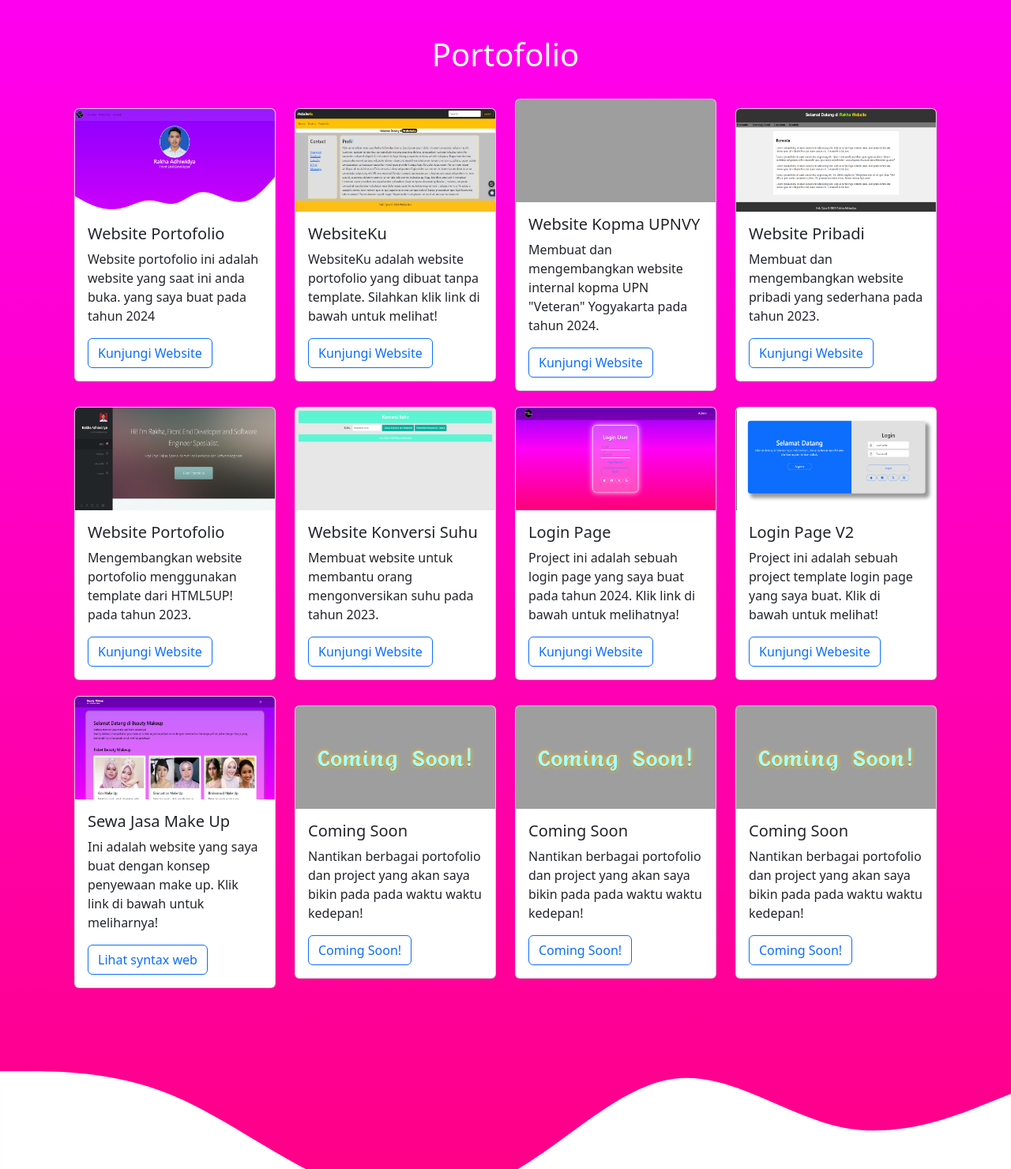
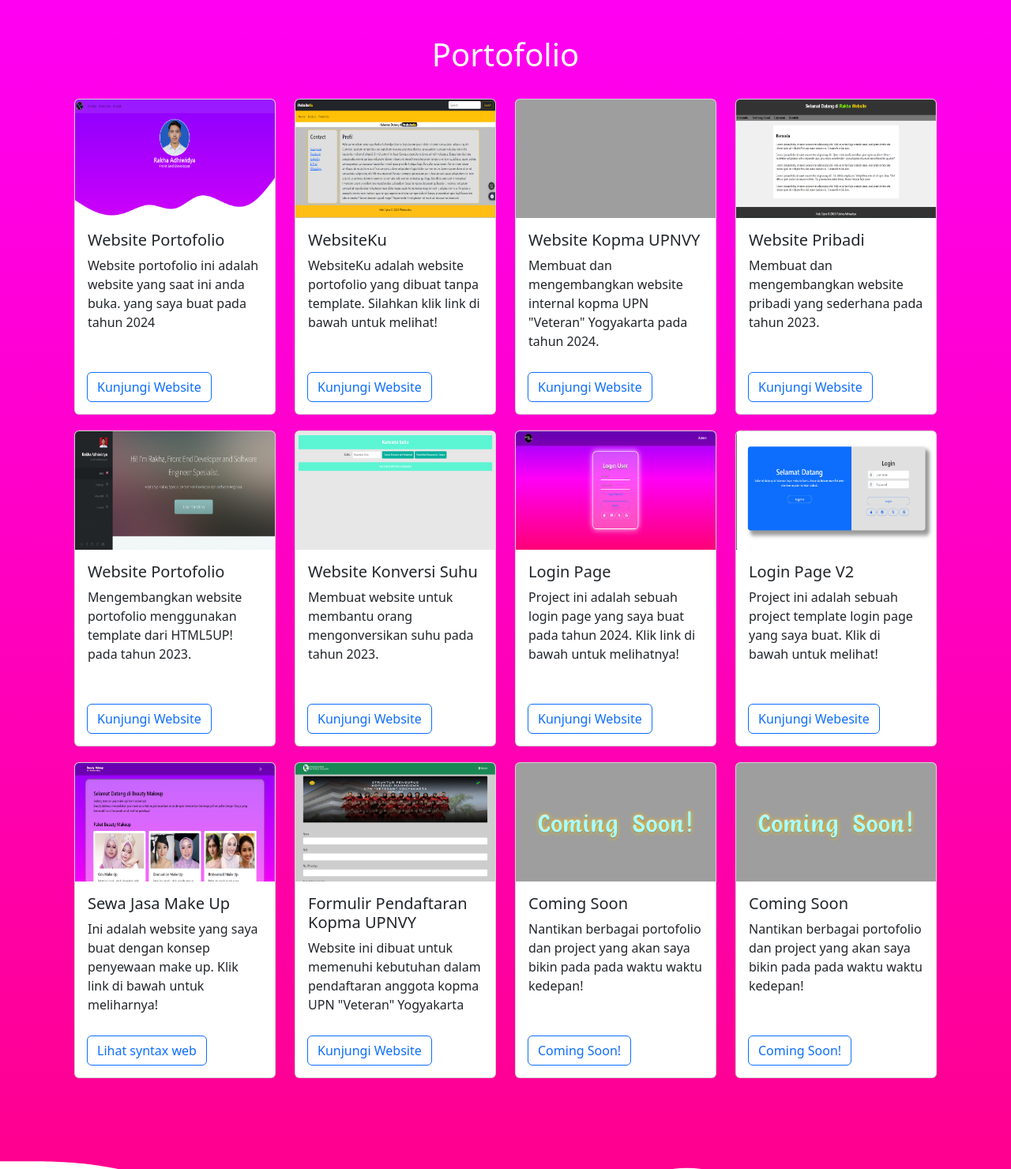
Before and after one commit to Radhiwidya/PortofolioKu, a plain HTML site: page index.html in a window 1280 px wide. Shown: the part 1320-2800 px from the top of the page at 79% size. Drawn offline with nearby package versions, Linux system fonts and the light colour scheme; grey boxes are pictures that could not be loaded.

Commit message:
Update index.html

```diff
--- a/index.html
+++ b/index.html
@@ -33,6 +33,9 @@
           </li>
           <li class="nav-item">
             <a class="nav-link" href="#kontak">Kontak</a>
+          </li>
+          <li class="nav-item">
+            <a class="nav-link" href="#">Unduh CV</a>
           </li>
         </ul>
       </div>
@@ -155,140 +158,151 @@
       <div class="container">
         <div class="row">
           <div class="col-sm-3 kartu">
-            <div class="card" style="width: 17rem;">
-              <img src="assets/images/Portofolio6.png" class="card-img-top" alt="..." height="130px">
+            <div class="card" style="width: 17rem; height:25rem;">
+              <img src="assets/images/Portofolio6.png" class="card-img-top" alt="..." height="150px">
               <div class="card-body">
                 <h5 class="card-title">Website Portofolio</h5>
                 <p class="card-text">Website portofolio ini adalah website yang saat ini anda buka. yang saya buat pada
                   tahun 2024</p>
                 <a href="https://radhiwidya.github.io/PortofolioKu/" target="_blank"
-                  class="btn btn-outline-primary">Kunjungi Website</a>
+                  class="btn btn-outline-primary position-absolute bottom-0 start-0" style="margin: 15px;">Kunjungi
+                  Website</a>
               </div>
             </div>
           </div>
           <div class="col-sm-3 kartu">
-            <div class="card" style="width: 17rem;">
-              <img src="assets/images/Portofolio.png" class="card-img-top" alt="..." height="130px">
+            <div class="card" style="width: 17rem; height:25rem;">
+              <img src="assets/images/Portofolio.png" class="card-img-top" alt="..." height="150px">
               <div class="card-body">
                 <h5 class="card-title">WebsiteKu</h5>
                 <p class="card-text">WebsiteKu adalah website portofolio yang dibuat tanpa template. Silahkan klik link
                   di bawah untuk melihat!</p>
                 <a href="https://radhiwidya.github.io/portofolio2/" target="_blank"
-                  class="btn btn-outline-primary">Kunjungi Website</a>
+                  class="btn btn-outline-primary position-absolute bottom-0 start-0" style="margin: 15px;">Kunjungi
+                  Website</a>
               </div>
             </div>
           </div>
           <div class="col-sm-3 kartu">
-            <div class="card" style="width: 17rem;">
-              <img src="assets/images/Portofolio1.png" class="card-img-top" alt="..." height="130px">
+            <div class="card" style="width: 17rem; height:25rem;">
+              <img src="assets/images/Portofolio1.png" class="card-img-top" alt="..." height="150px">
               <div class="card-body">
                 <h5 class="card-title">Website Kopma UPNVY</h5>
                 <p class="card-text">Membuat dan mengembangkan website internal kopma UPN "Veteran" Yogyakarta pada
                   tahun 2024.</p>
-                <a href="#" class="btn btn-outline-primary">Kunjungi Website</a>
+                <a href="#" class="btn btn-outline-primary position-absolute bottom-0 start-0"
+                  style="margin: 15px;">Kunjungi Website</a>
               </div>
             </div>
           </div>
           <div class="col-sm-3 kartu">
-            <div class="card" style="width: 17rem;">
-              <img src="assets/images/Portofolio2.png" class="card-img-top" alt="..." height="130px">
+            <div class="card" style="width: 17rem; height:25rem;">
+              <img src="assets/images/Portofolio2.png" class="card-img-top" alt="..." height="150px">
               <div class="card-body">
                 <h5 class="card-title">Website Pribadi</h5>
                 <p class="card-text">Membuat dan mengembangkan website pribadi yang sederhana pada tahun 2023.</p>
                 <a href="https://radhiwidya.github.io/website1/" target="_blank"
-                  class="btn btn-outline-primary">Kunjungi Website</a>
+                  class="btn btn-outline-primary position-absolute bottom-0 start-0" style="margin: 15px;">Kunjungi
+                  Website</a>
               </div>
             </div>
           </div>
           <div class="col-sm-3 kartu">
-            <div class="card" style="width: 17rem;">
-              <img src="assets/images/Portofolio3.png" class="card-img-top" alt="..." height="130px">
+            <div class="card" style="width: 17rem; height:25rem;">
+              <img src="assets/images/Portofolio3.png" class="card-img-top" alt="..." height="150px">
               <div class="card-body">
                 <h5 class="card-title">Website Portofolio</h5>
                 <p class="card-text">Mengembangkan website portofolio menggunakan template dari HTML5UP! pada tahun
                   2023.</p>
                 <a href="https://radhiwidya.github.io/portofolio1/" target="_blank"
-                  class="btn btn-outline-primary">Kunjungi Website</a>
+                  class="btn btn-outline-primary position-absolute bottom-0 start-0" style="margin: 15px;">Kunjungi
+                  Website</a>
               </div>
             </div>
           </div>
           <div class="col-sm-3 kartu">
-            <div class="card" style="width: 17rem;">
-              <img src="assets/images/Portofolio4.png" class="card-img-top" alt="..." height="130px">
+            <div class="card" style="width: 17rem; height:25rem;">
+              <img src="assets/images/Portofolio4.png" class="card-img-top" alt="..." height="150px">
               <div class="card-body">
                 <h5 class="card-title">Website Konversi Suhu</h5>
                 <p class="card-text">Membuat website untuk membantu orang mengonversikan suhu pada tahun 2023.</p>
                 <a href="https://radhiwidya.github.io/konversi-suhu/" target="_blank"
-                  class="btn btn-outline-primary">Kunjungi Website</a>
+                  class="btn btn-outline-primary position-absolute bottom-0 start-0" style="margin: 15px;">Kunjungi
+                  Website</a>
               </div>
             </div>
           </div>
           <div class="col-sm-3 kartu">
-            <div class="card" style="width: 17rem;">
-              <img src="assets/images/Portofolio7.png" class="card-img-top" alt="..." height="130px">
+            <div class="card" style="width: 17rem; height:25rem;">
+              <img src="assets/images/Portofolio7.png" class="card-img-top" alt="..." height="150px">
               <div class="card-body">
                 <h5 class="card-title">Login Page</h5>
                 <p class="card-text">Project ini adalah sebuah login page yang saya buat pada tahun 2024. Klik link di
                   bawah untuk melihatnya!</p>
                 <a href="https://radhiwidya.github.io/Login-Page/assets/pages/admin.html" target="_blank"
-                  class="btn btn-outline-primary">Kunjungi Website</a>
+                  class="btn btn-outline-primary position-absolute bottom-0 start-0" style="margin: 15px;">Kunjungi
+                  Website</a>
               </div>
             </div>
           </div>
           <div class="col-sm-3 kartu">
-            <div class="card" style="width: 17rem;">
-              <img src="assets/images/Portofolio8.png" class="card-img-top" alt="Login Page V2" height="130px">
+            <div class="card" style="width: 17rem; height:25rem;">
+              <img src="assets/images/Portofolio8.png" class="card-img-top" alt="Login Page V2" height="150px">
               <div class="card-body">
                 <h5 class="card-title">Login Page V2</h5>
                 <p class="card-text">Project ini adalah sebuah project template login page yang saya buat. Klik di bawah
                   untuk melihat!</p>
                 <a href="https://radhiwidya.github.io/LoginPageV2/" target="_blank"
-                  class="btn btn-outline-primary">Kunjungi Webesite</a>
+                  class="btn btn-outline-primary position-absolute bottom-0 start-0" style="margin: 15px;">Kunjungi
+                  Webesite</a>
               </div>
             </div>
           </div>
           <div class="col-sm-3 kartu">
-            <div class="card" style="width: 17rem;">
-              <img src="assets/images/Portofolio9.png" class="card-img-top" alt="..." height="130px">
+            <div class="card" style="width: 17rem; height:25rem;">
+              <img src="assets/images/Portofolio9.png" class="card-img-top" alt="..." height="150px">
               <div class="card-body">
                 <h5 class="card-title">Sewa Jasa Make Up</h5>
                 <p class="card-text">Ini adalah website yang saya buat dengan konsep penyewaan make up. Klik link di
                   bawah untuk meliharnya!</p>
                 <a href="https://github.com/Radhiwidya/TA_JasaMakeUp" target="_blank"
-                  class="btn btn-outline-primary">Lihat syntax web</a>
+                  class="btn btn-outline-primary position-absolute bottom-0 start-0" style="margin: 15px;">Lihat syntax
+                  web</a>
               </div>
             </div>
           </div>
           <div class="col-sm-3 kartu">
-            <div class="card" style="width: 17rem;">
-              <img src="assets/images/Portofolio5.jpeg" class="card-img-top" alt="..." height="130px">
+            <div class="card" style="width: 17rem; height:25rem;">
+              <img src="assets/images/Portofolio10.png" class="card-img-top" alt="..." height="150px">
+              <div class="card-body">
+                <h5 class="card-title">Formulir Pendaftaran Kopma UPNVY</h5>
+                <p class="card-text">Website ini dibuat untuk memenuhi kebutuhan dalam pendaftaran anggota kopma UPN "Veteran" Yogyakarta</p>
+                <a href="https://radhiwidya.github.io/PendaftaranKopma/" target="_blank"
+                  class="btn btn-outline-primary position-absolute bottom-0 start-0" style="margin: 15px;">Kunjungi Website</a>
+              </div>
+            </div>
+          </div>
+          <div class="col-sm-3 kartu">
+            <div class="card" style="width: 17rem; height:25rem;">
+              <img src="assets/images/Portofolio5.jpeg" class="card-img-top" alt="..." height="150px">
               <div class="card-body">
                 <h5 class="card-title">Coming Soon</h5>
                 <p class="card-text">Nantikan berbagai portofolio dan project yang akan saya bikin pada pada waktu waktu
                   kedepan!</p>
-                <a href="#" class="btn btn-outline-primary">Coming Soon!</a>
+                <a href="#" class="btn btn-outline-primary position-absolute bottom-0 start-0"
+                  style="margin: 15px;">Coming Soon!</a>
               </div>
             </div>
           </div>
           <div class="col-sm-3 kartu">
-            <div class="card" style="width: 17rem;">
-              <img src="assets/images/Portofolio5.jpeg" class="card-img-top" alt="..." height="130px">
+            <div class="card" style="width: 17rem; height:25rem;">
+              <img src="assets/images/Portofolio5.jpeg" class="card-img-top" alt="..." height="150px">
               <div class="card-body">
                 <h5 class="card-title">Coming Soon</h5>
                 <p class="card-text">Nantikan berbagai portofolio dan project yang akan saya bikin pada pada waktu waktu
                   kedepan!</p>
-                <a href="#" class="btn btn-outline-primary">Coming Soon!</a>
-              </div>
-            </div>
-          </div>
-          <div class="col-sm-3 kartu">
-            <div class="card" style="width: 17rem;">
-              <img src="assets/images/Portofolio5.jpeg" class="card-img-top" alt="..." height="130px">
-              <div class="card-body">
-                <h5 class="card-title">Coming Soon</h5>
-                <p class="card-text">Nantikan berbagai portofolio dan project yang akan saya bikin pada pada waktu waktu
-                  kedepan!</p>
-                <a href="#" class="btn btn-outline-primary">Coming Soon!</a>
+                <a href="#" class="btn btn-outline-primary position-absolute bottom-0 start-0"
+                  style="margin: 15px;">Coming Soon!</a>
               </div>
             </div>
           </div>
```
